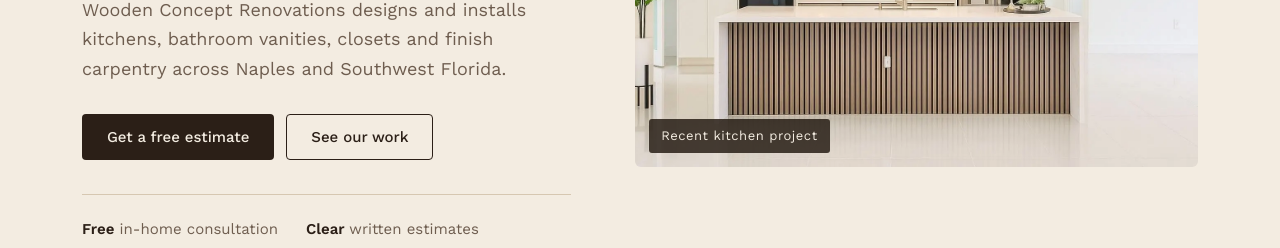
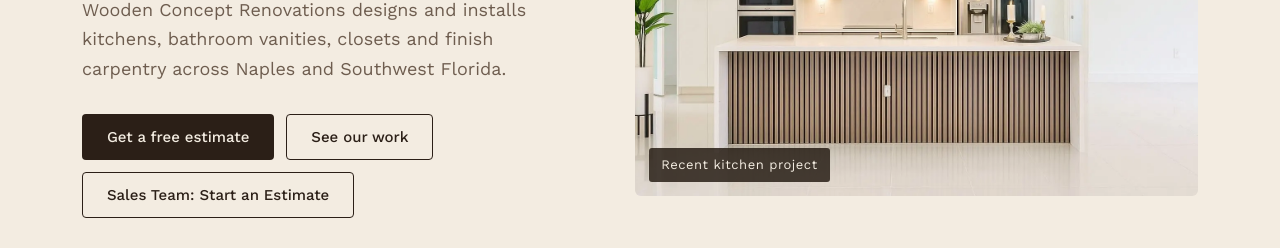
Before and after one commit to dreamhomesofswflorida-commits/marino-group-website, a plain HTML site: page woodenconcept/index.html in a window 1280 px wide. Shown: the part 505-753 px from the top of the page. Drawn offline with nearby package versions, Linux system fonts and the light colour scheme; a web font is replaced by a local one.

Commit message:
Update index.html

```diff
--- a/woodenconcept/index.html
+++ b/woodenconcept/index.html
@@ -184,6 +184,7 @@ footer .fine{grid-column:1/-1;border-top:1px solid #3d2f22;padding-top:18px;disp
       <div class="hero-ctas">
         <a class="btn btn-solid" href="#contact">Get a free estimate</a>
         <a class="btn btn-line" href="#work">See our work</a>
+        <a class="btn btn-line" href="https://claude.ai/artifact/AUW1akRZLVNL83Brbuaoej" target="_blank" rel="noopener">Sales Team: Start an Estimate</a>
       </div>
       <div class="facts">
         <span><b>Free</b> in-home consultation</span>
```
